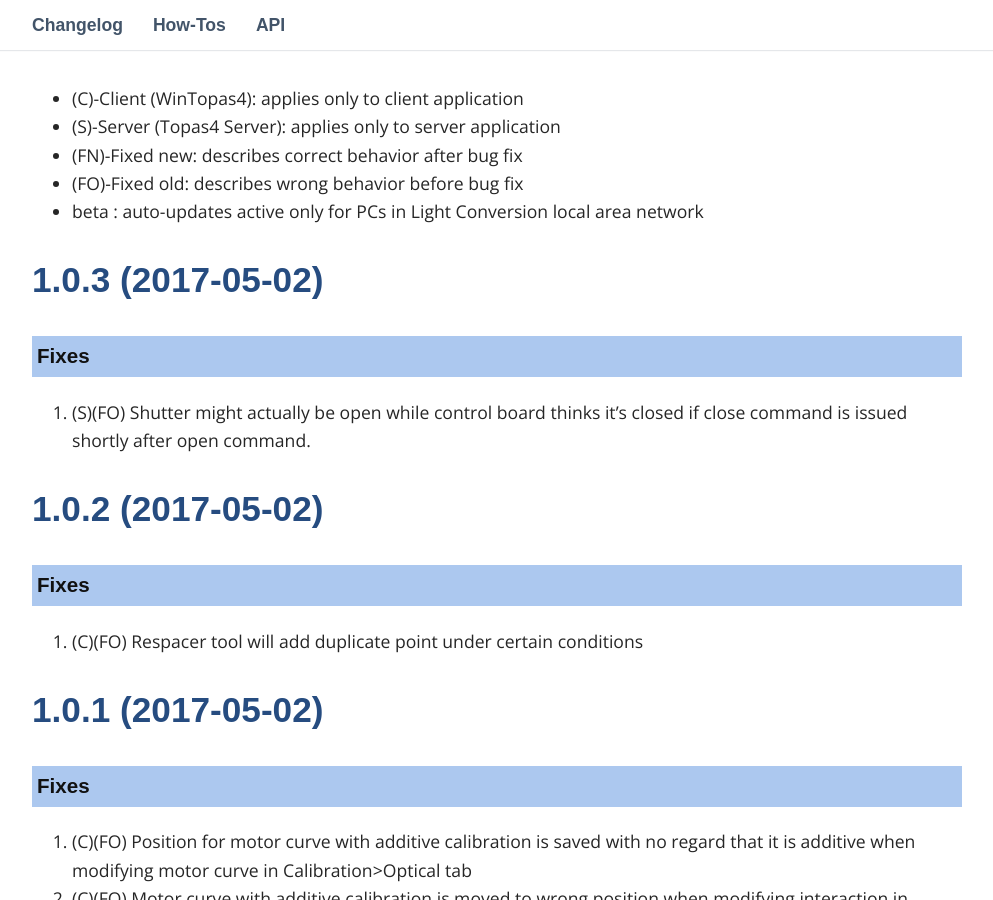
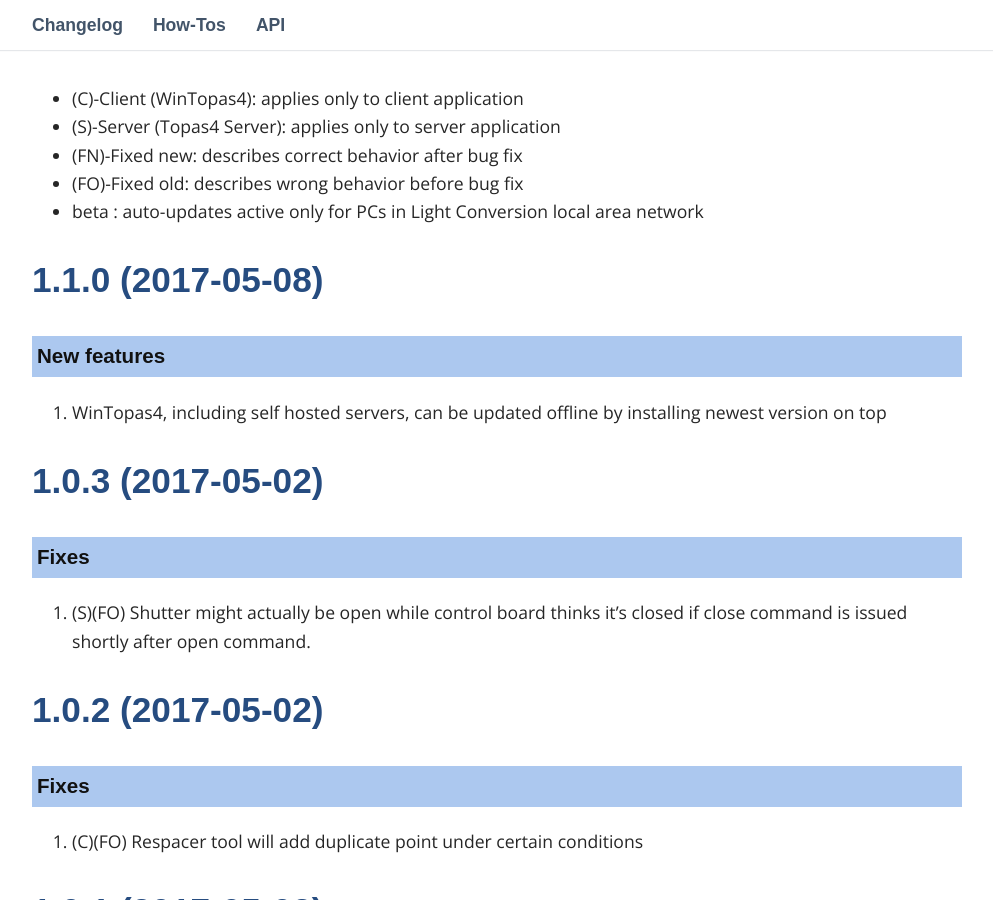
Before and after one commit to DomasM/Topas4InfoTemp00, a Jekyll site: the page built from _pages/03_changelog.md, in a window 1280 px wide and 900 px high, scrolled down 469 px. Shown: the whole window, without its empty margins (143-1136 px from the left). Built offline with Jekyll 4.4.1, drawn with Linux system fonts in a browser that asks for light colours; some web fonts are replaced; comment, search, counter and statistics services are not loaded.

Commit message:
1.1.0 release

```diff
--- a/_pages/03_changelog.md
+++ b/_pages/03_changelog.md
@@ -16,6 +16,14 @@
 * (FN)-Fixed new: describes correct behavior after bug fix
 * (FO)-Fixed old: describes wrong behavior before bug fix
 * beta : auto-updates active only for PCs in Light Conversion local area network
+
+
+
+## 1.1.0 (2017-05-08)
+
+### New features
+
+1. WinTopas4, including self hosted servers, can be updated offline by installing newest version on top
 
 
 
```
